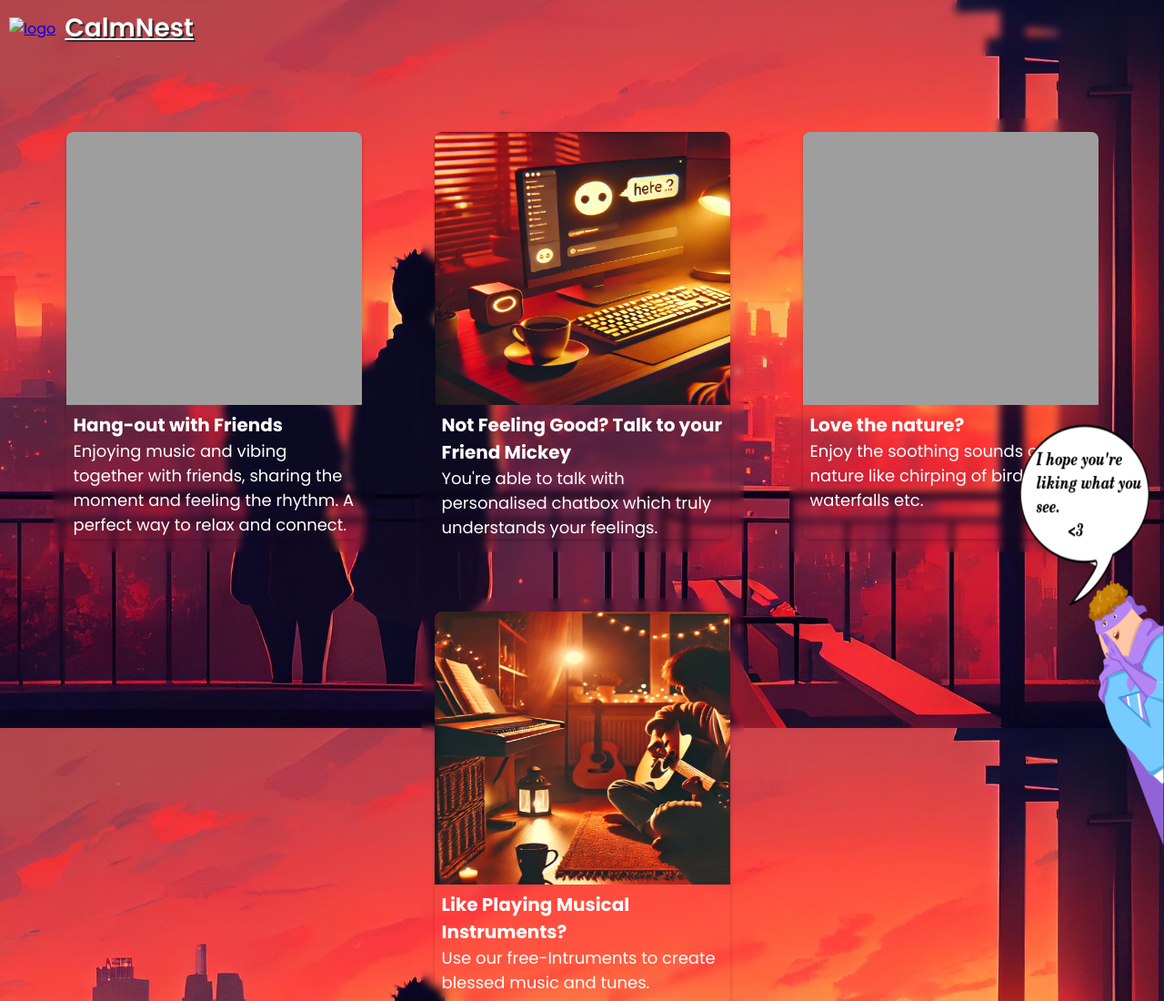
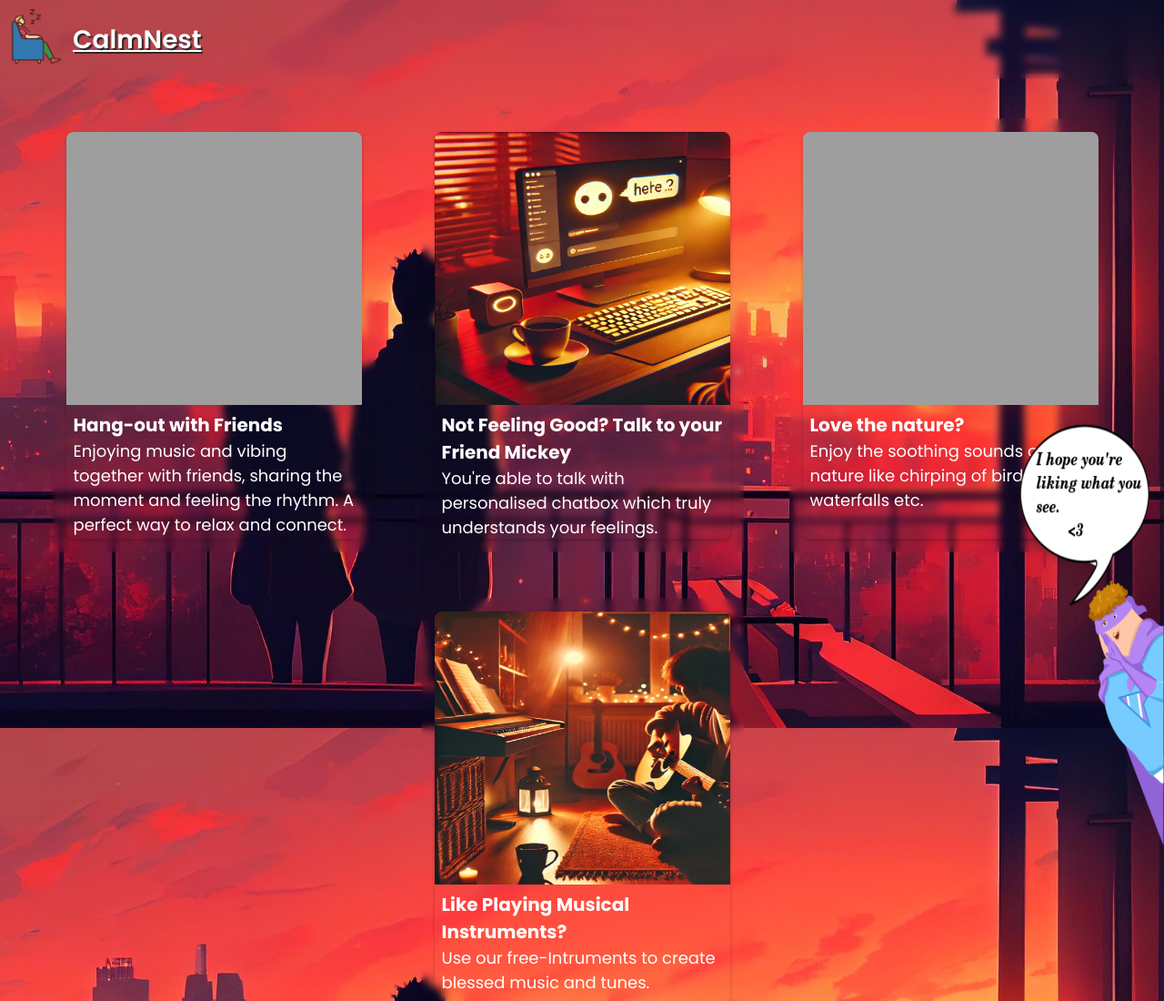
Before and after one commit to pranshu1021/CalmNet, a plain HTML site: page index.html in a window 1280 px wide. Shown: the top 1100 px of the page at 91% size. Drawn offline with nearby package versions, Linux system fonts and the light colour scheme; the site is published under a folder, as on GitHub Pages, so addresses that start at the root find nothing; a web font is replaced by a local one.

Commit message:
Update index.html

```diff
--- a/index.html
+++ b/index.html
@@ -64,7 +64,7 @@
 
 <body>
     <div class="logo-container">
-        <a href="index.html"><img src="/img/Logo.png" alt="logo" class="logo"></a>
+        <a href="index.html"><img src="./img/Logo.png" alt="logo" class="logo"></a>
         <a href="index.html">
             <h1 class="site-name">CalmNest</h1>
         </a>
```
